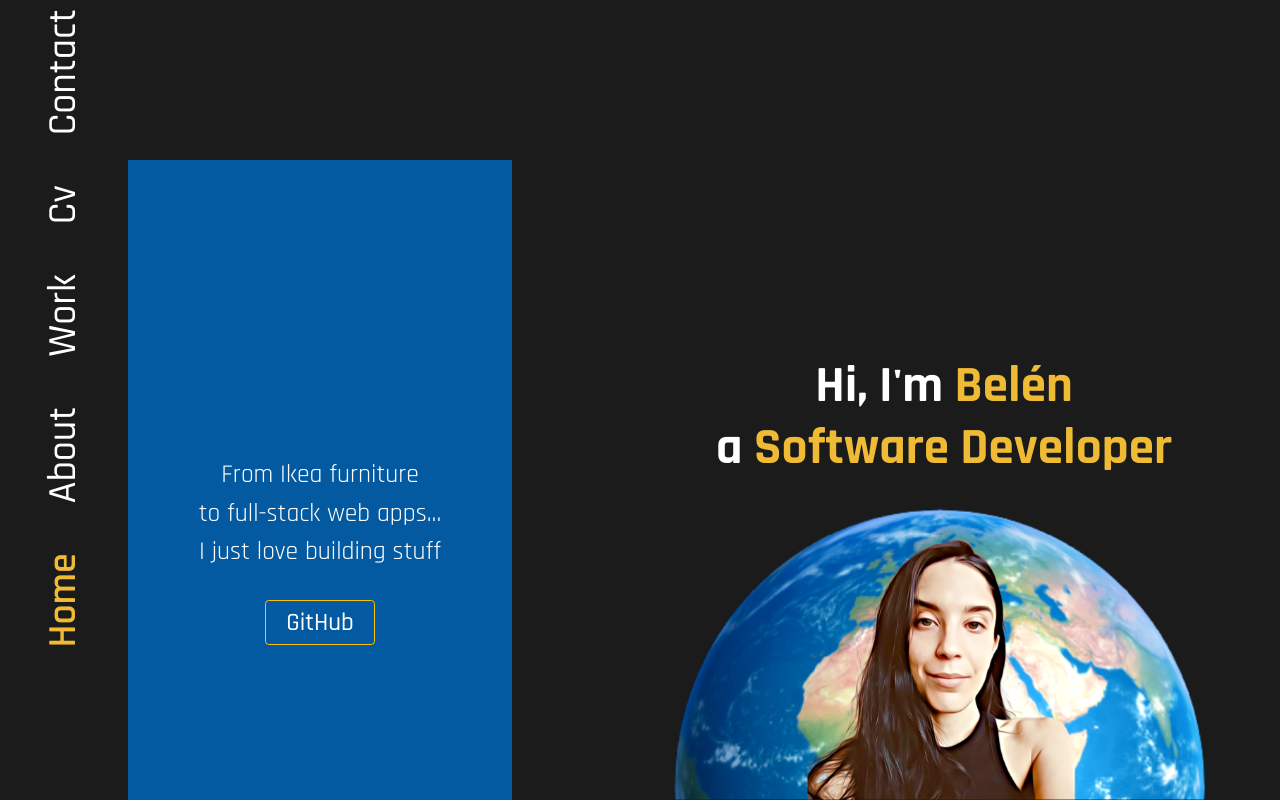
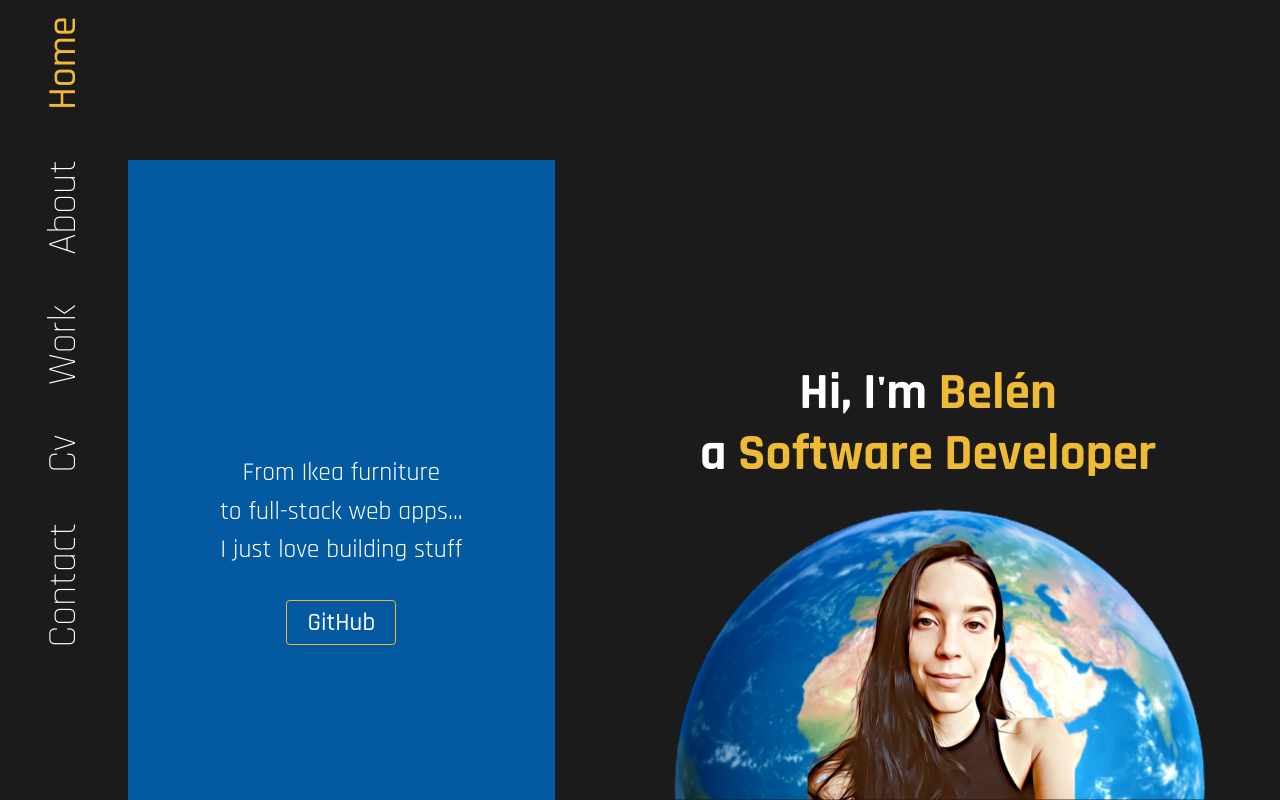
Before and after one commit to 93Belen/personal-website, a React (Create React App) app: page / in a window 1280 px wide. Built offline with nearby package versions, Linux system fonts and the light colour scheme.

Commit message:
styled contacts

```diff
--- a/src/App.css
+++ b/src/App.css
@@ -11,9 +11,13 @@
 
 @media screen and (min-width: 768px) {
     #app {
-        display: flex;
+        display: grid;
+        grid-template-columns: 10vw 90vw;
         width: 100vw;
         padding-top: 0;
     }
+    #nav-col{
+        width: 10vw;
+    }
 
 }
--- a/src/App.js
+++ b/src/App.js
@@ -1,17 +1,29 @@
 import { Home } from "./components/home/home";
 import "./App.css"
-import { Container } from "react-bootstrap";
+import { Col, Container } from "react-bootstrap";
 import { About } from "./components/about/about";
 import { Contact } from "./components/contact/contact";
 import { Cv } from './components/cv/cv';
 import { Work } from "./components/work/work";
 import { Routes, Route } from "react-router-dom";
 import { NavElement } from "./components/nav/nav";
+import {useLocation} from 'react-router-dom';
+import { useEffect } from "react";
 
 function App() {
+  const location = useLocation();
+  useEffect(()=>{
+    if(location.pathname != '/' && window.innerWidth > 768){
+      document.getElementById('nav-col').style.background = 'var(--blue)'
+    }
+    else {
+      document.getElementById('nav-col').style.background = 'var(--black)'
+    }
+  });
+
   return (
     <Container id='app'>
-      <NavElement />
+      <Col id='nav-col' sx={12} md={2}><NavElement /></Col>
       <Routes>
         <Route path='/' element={<Home />}></Route>
         <Route path='/about' element={<About />}></Route>
--- a/src/components/about/about.css
+++ b/src/components/about/about.css
@@ -40,7 +40,8 @@
     #about {
         height: 100vh;
         max-height: 100vh;
-        padding: 5% 5%;
+        width: 90vw;
+        padding: 5% 1%;
         background: var(--black);
         overflow-y: hidden;
     }
@@ -49,7 +50,8 @@
         font-size: 2.6rem;
         text-align: left;
         font-weight: 400;
-        padding: 2rem 1rem;
+        padding: 2rem 10rem;
+        margin: 0;
     }
 
     #text-container p {
--- a/src/components/buttons/buttons.css
+++ b/src/components/buttons/buttons.css
@@ -4,6 +4,12 @@
     font-size: 2.5rem;
     font-weight: 500;
     margin: 5%;
+    color: var(--orange);
+    border-color: var(--orange);
+}
+#github:hover{
+    background-color: var(--orange);
+    color: var(--black);
 }
 
 #linkedin {
@@ -12,11 +18,26 @@
     font-size: 2.5rem;
     font-weight: 500;
     margin: 5%;
+    color: var(--blue);
+    border-color: var(--blue);
+}
+#linkedin:hover{
+    background-color: var(--blue);
+    color: var(--black);
 }
 
 @media screen and (min-width: 768px) {
     #github {
         color: var(--white);
     }
+    #linkedin {
+        color: var(--white)
+    }
+    #github:hover {
+        color: var(--black);
+    }
+    #linkedin:hover {
+        color: var(--black)
+    }
 
 }
--- a/src/components/contact/contact.css
+++ b/src/components/contact/contact.css
@@ -34,6 +34,7 @@
 
 #text-container h2 {
     font-size: 2.5rem;
+    color: var(--orange);
 }
 
 
@@ -41,4 +42,18 @@
     #contact{
         background-size: 70vw;
     }
+    #contact-info{
+        width: 75vw;
+        height: 50vh;
+        align-self: center;
+        justify-self: center;
+        margin: 5%;
+    }
+    #text-container h2{
+        font-size: 3rem;
+        font-weight: 700;
+    }
+    #text-container p {
+        font-size: 2.5rem;
+    }
 }
--- a/src/components/home/home.js
+++ b/src/components/home/home.js
@@ -10,7 +10,7 @@ export const Home = () => {
     return (
         <Container id='home'>
             <Row id='row'>
-                <Col className='d-flex' id='title' md={{span: 7, offset: 1}} xs={{span: 12}}><h1 id='h1'>Hi, I'm <span className='span'>Belén</span><br/>
+                <Col className='d-flex' id='title' md={{span: 7}} xs={{span: 12}}><h1 id='h1'>Hi, I'm <span className='span'>Belén</span><br/>
                 a <span className='span'>Software Developer</span></h1></Col>
 
                 <Col className='d-flex' id='sub-text' xs={{span: 12}} md={{order: 'first', span: 4}}><p className='p'>From Ikea furniture<br/>
--- a/src/components/nav/nav.css
+++ b/src/components/nav/nav.css
@@ -47,15 +47,18 @@
         transform: rotate(-90deg);
         background: none;
         backdrop-filter: none;
+        background-size: 0;
         position: relative;
         top: 68vh;
     }
 
     .navLink {
         margin: 0 2rem;
+        font-weight: 100;
     }
     .navLinkAct {
         margin: 0 2rem;
+        font-weight: 500;
     }
 
 }
--- a/src/components/nav/nav.js
+++ b/src/components/nav/nav.js
@@ -1,4 +1,4 @@
-import { Container, Dropdown, Nav, Link, Navbar } from "react-bootstrap";
+import { Container, Dropdown, Nav, Link, Navbar, Col } from "react-bootstrap";
 import "./nav.css";
 import "../../index.css";
 import { NavLink } from "react-router-dom";
@@ -13,30 +13,30 @@ export const NavElement = () => {
         </Navbar.Toggle>
         <Navbar.Collapse id="basic-navbar-nav">
           <Nav id='nav-card' className="me-auto">
-             <Nav.Link eventKey='1'><NavLink
+          <Col md={{order: '5'}}><Nav.Link eventKey='1'><NavLink
             className={({ isActive }) => (isActive ? "navLinkAct" : "navLink")}
             to="/"
           >
             Home
-          </NavLink></Nav.Link>
-             <Nav.Link eventKey='2'><NavLink
+          </NavLink></Nav.Link></Col>
+          <Col md={{order: '4'}}><Nav.Link eventKey='2'><NavLink
             className={({ isActive }) => (isActive ? "navLinkAct" : "navLink")}
             to="/about"
           >
             About
-          </NavLink></Nav.Link>
-             <Nav.Link eventKey='3'><NavLink
+          </NavLink></Nav.Link></Col>
+          <Col md={{order: '3'}}><Nav.Link eventKey='3'><NavLink
             className={({ isActive }) => (isActive ? "navLinkAct" : "navLink")}
             to="/work"
           >
             Work
-          </NavLink></Nav.Link>
-             <Nav.Link eventKey='4'><NavLink
+          </NavLink></Nav.Link></Col>
+          <Col md={{order: '2'}}><Nav.Link eventKey='4'><NavLink
             className={({ isActive }) => (isActive ? "navLinkAct" : "navLink")}
             to="/cv"
           >
             Cv
-          </NavLink></Nav.Link>
+          </NavLink></Nav.Link></Col>
              <Nav.Link eventKey='5'><NavLink
             className={({ isActive }) => (isActive ? "navLinkAct" : "navLink")}
             to="/contact"
--- a/src/components/work/work.css
+++ b/src/components/work/work.css
@@ -36,10 +36,9 @@
     margin: 5%
 }
 #media {
-    height: 30%;
-    width: 80%;
+    height: 80vw;
+    width: 80vw;
     background-color: wheat;
-    margin-left: 9%;
     margin-top: 9%;
     margin-bottom: 10%;
 }
@@ -48,3 +47,25 @@
     margin: 10% 0;
     text-align: center;
 }
+
+
+
+@media screen and (min-width: 768px) {
+    #work{
+        max-height: 100vh;
+        height: 100vh;
+        background-size: 50vw;
+        overflow-y: hidden;
+        padding: 0;
+        margin: 0;
+    }
+    #blur {
+        height: 100vh;
+        max-height: 100vh;
+        overflow-x: hidden;
+    }
+    #media {
+        max-width: 300px;
+        max-height: 300px;
+    }
+}
```
